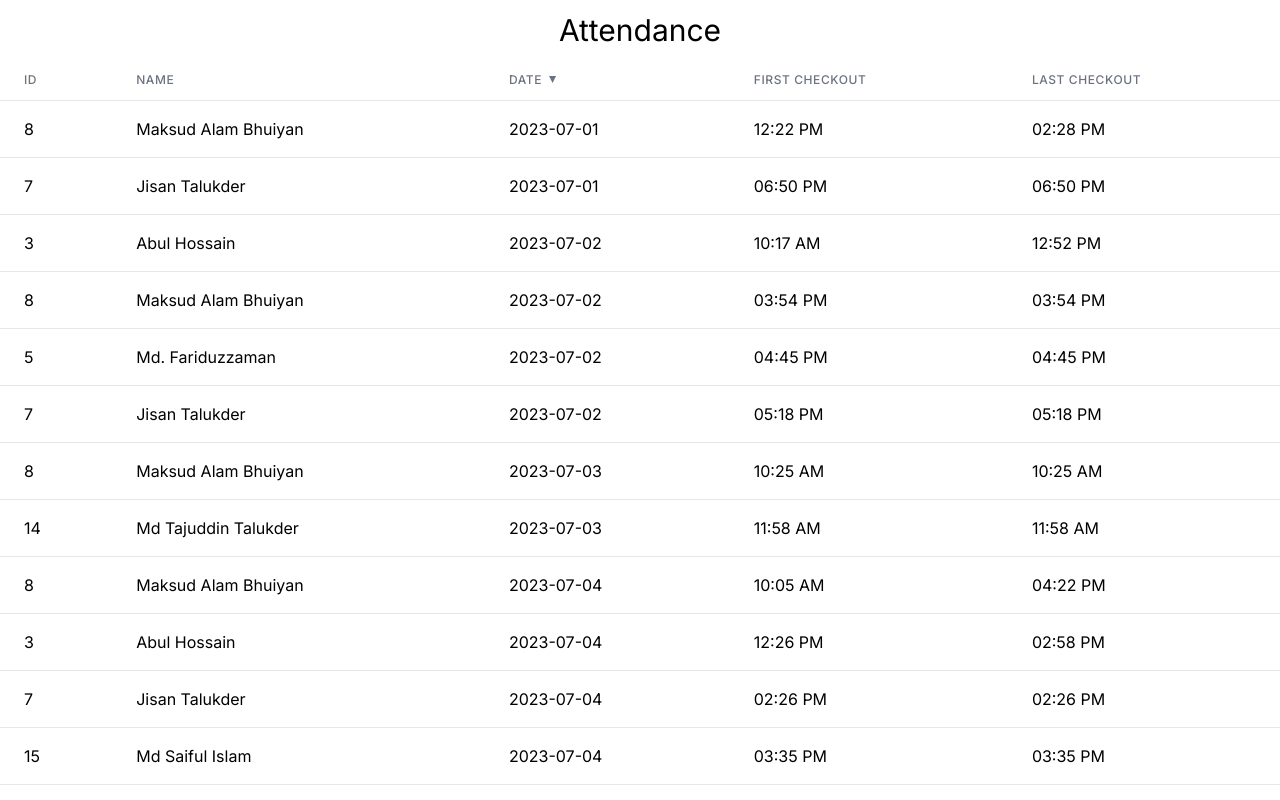
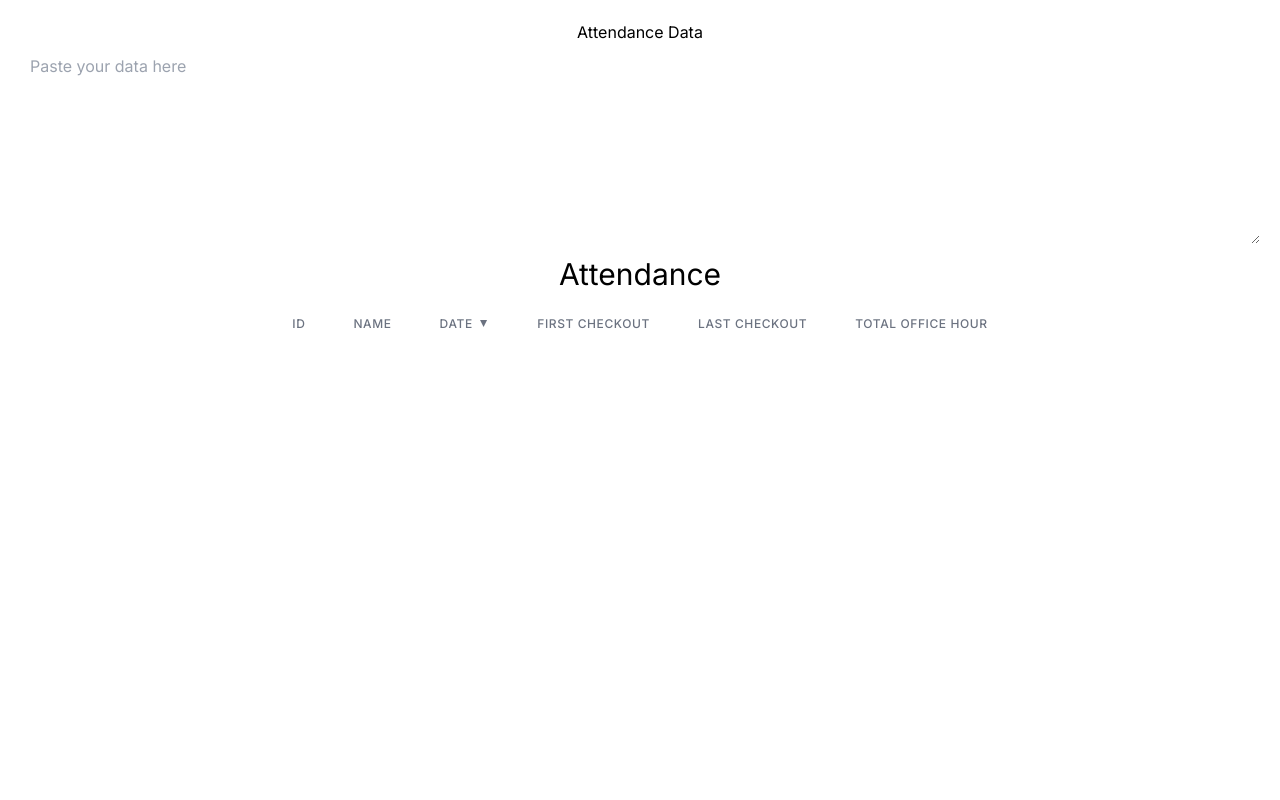
Before and after one commit to NumanTalukder/greentouch_attendance, a Next.js app: page / in a window 1280 px wide. Shown: the top 800 px of the page. Built offline with nearby package versions, Linux system fonts and the light colour scheme.

Commit message:
input and output

```diff
--- a/app/page.js
+++ b/app/page.js
@@ -1,9 +1,9 @@
-import DataTable from '@/components/DataTable'
+import ExtractData from '@/components/ExtractData'
 
 const Home = () => {
   return (
     <div>
-      <DataTable />
+      <ExtractData />
     </div>
   )
 }
--- a/components/DataTable.js
+++ b/components/DataTable.js
@@ -1,6 +1,6 @@
 'use client'
 
-import { data } from '@/constant/data'
+// import { data } from '@/constant/data'
 import { useState } from 'react'
 
 // Assuming you have a data structure that maps id to names
@@ -37,10 +37,21 @@ const formatTime12Hour = (time) => {
   })
 }
 
-export default function Home() {
+// Function to calculate time difference
+const calculateTime = (startTime, endTime) => {
+  const start = new Date(`2000-01-01T${startTime}`)
+  const end = new Date(`2000-01-01T${endTime}`)
+  const timeDiff = end - start
+  const hours = Math.floor(timeDiff / 3600000)
+  const minutes = Math.floor((timeDiff % 3600000) / 60000)
+  return `${hours} hours ${minutes} minutes`
+}
+
+export default function Home({ data }) {
   const [sorting, setSorting] = useState({ field: 'date', order: 'asc' })
   const [nameFilter, setNameFilter] = useState('')
   const [dateFilter, setDateFilter] = useState('')
+  console.log(data)
 
   // Preprocess the data to get the first and last checkout data for each id for each day
   const processedData = data.reduce((result, item) => {
@@ -178,6 +189,9 @@ export default function Home() {
             <th className='px-6 py-3 text-left text-xs font-medium text-gray-500 uppercase tracking-wider'>
               Last Checkout
             </th>
+            <th className='px-6 py-3 text-left text-xs font-medium text-gray-500 uppercase tracking-wider'>
+              Total Office Hour
+            </th>
           </tr>
         </thead>
         <tbody className='bg-white divide-y divide-gray-200'>
@@ -192,6 +206,9 @@ export default function Home() {
               <td className='px-6 py-4 whitespace-nowrap'>
                 {formatTime12Hour(item.lastCheckout)}
               </td>
+              <td className='px-6 py-4 whitespace-nowrap'>
+                {calculateTime(item.firstCheckout, item.lastCheckout)}
+              </td>
             </tr>
           ))}
         </tbody>
--- /dev/null
+++ b/components/ExtractData.js
@@ -0,0 +1,81 @@
+'use client'
+
+import DataTable from './DataTable'
+import { useState } from 'react'
+
+const containerStyle = {
+  display: 'flex',
+  flexDirection: 'column',
+  alignItems: 'center',
+  margin: '20px',
+}
+
+const textareaStyle = {
+  width: '100%',
+  height: '200px',
+  padding: '10px',
+  fontSize: '16px',
+}
+
+const dataStyle = {
+  width: '100%',
+  margin: '10px 0',
+  padding: '10px',
+  border: '1px solid #ccc',
+  borderRadius: '4px',
+  whiteSpace: 'pre-wrap',
+  fontFamily: 'monospace',
+}
+
+// Function to parse the input data into an array of objects
+const parseInputData = (input) => {
+  const lines = input.split('\n')
+  const data = lines
+    .map((line) => {
+      const parts = line.trim().split(/\s+/)
+      if (parts.length >= 3) {
+        const id = parseInt(parts[0])
+        const date = parts[1]
+        const checkout = parts.slice(2).slice(0, 1).join(' ') // Keep only the time part
+        return { id, date, checkout }
+      }
+      return null // Invalid line
+    })
+    .filter(Boolean)
+
+  return data
+}
+
+// JSX function to display the parsed data
+function ExtractData() {
+  const [inputData, setInputData] = useState('')
+  const [data, setData] = useState([])
+
+  // Handle textarea input changes and update parsed data
+  const handleTextareaChange = (event) => {
+    const newData = event.target.value
+    setInputData(newData)
+    const parsed = parseInputData(newData)
+    setData(parsed)
+  }
+
+  return (
+    <div style={containerStyle}>
+      <h2>Attendance Data</h2>
+      <textarea
+        style={textareaStyle}
+        value={inputData}
+        onChange={handleTextareaChange}
+        placeholder='Paste your data here'
+      />
+      {/* {data.length > 0 && (
+        <div style={dataStyle}>
+          <pre>{JSON.stringify(data, null, 2)}</pre>
+        </div>
+      )} */}
+      <DataTable data={data} />
+    </div>
+  )
+}
+
+export default ExtractData
```
